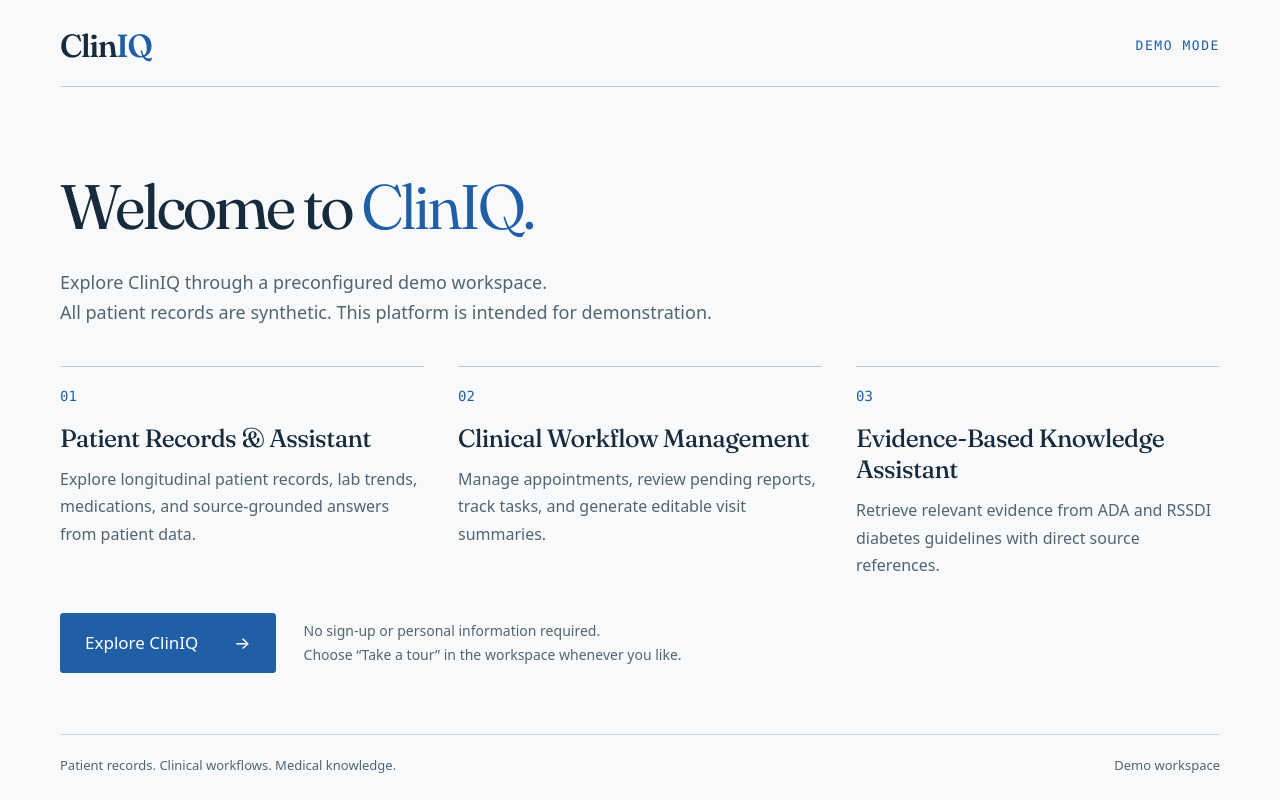
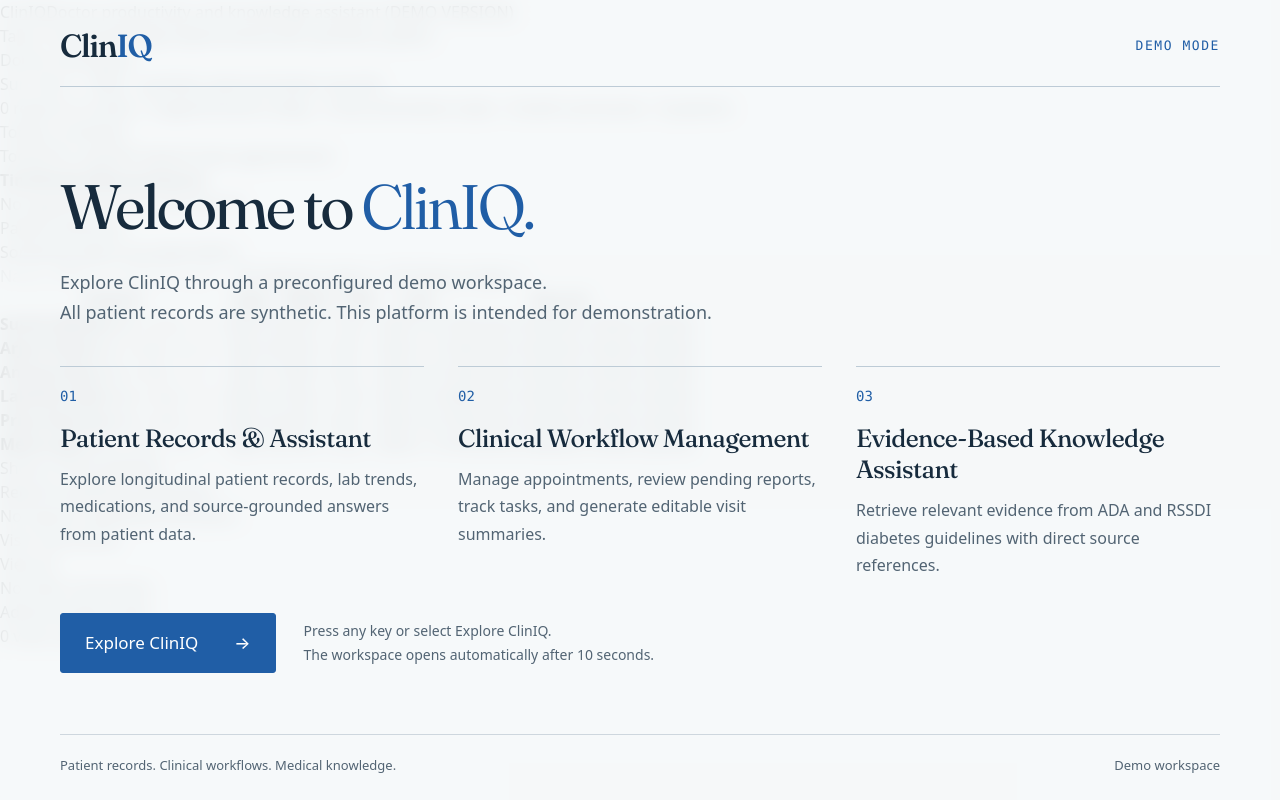
Before and after one commit to apurbaxx/diabates-care-assistant, a Next.js app: page / in a window 1280 px wide. Built offline with nearby package versions, Linux system fonts and the light colour scheme.

Commit message:
implement better Accessibility of welcome screen

```diff
--- a/components/shared/WelcomeExperience.module.css
+++ b/components/shared/WelcomeExperience.module.css
@@ -1,5 +1,5 @@
-.dialog { --welcome-ink:#172b3d; --welcome-muted:#526473; --welcome-blue:#205ea6; position:fixed; inset:0; margin:auto; width:100%; max-width:none; height:100%; max-height:none; padding:0; border:0; background:#f7f9fa; color:var(--welcome-ink); overflow-y:auto; overscroll-behavior:contain; font-family:var(--font-sans); }
-.dialog::backdrop { background:#f7f9fa; }
+.dialog { --welcome-ink:#172b3d; --welcome-muted:#526473; --welcome-blue:#205ea6; position:fixed; inset:0; margin:auto; width:100%; max-width:none; height:100%; max-height:none; padding:0; border:0; background:rgb(247 249 250 / 82%); color:var(--welcome-ink); overflow-y:auto; overscroll-behavior:contain; font-family:var(--font-sans); }
+.dialog::backdrop { background:rgb(237 243 249 / 30%); backdrop-filter:blur(10px); -webkit-backdrop-filter:blur(10px); }
 .shell { width:min(1160px,calc(100% - 112px)); min-height:100%; margin:auto; display:flex; flex-direction:column; }
 .header { display:flex; justify-content:space-between; align-items:center; gap:24px; padding:30px 0 24px; }
 .wordmark { font:550 32px/1 var(--font-heading); letter-spacing:-1.4px; }
--- a/components/shared/WelcomeExperience.tsx
+++ b/components/shared/WelcomeExperience.tsx
@@ -1,6 +1,6 @@
 "use client";
 
-import { createContext, useContext, useEffect, useRef, useState } from "react";
+import { createContext, useCallback, useContext, useEffect, useRef, useState } from "react";
 import styles from "./WelcomeExperience.module.css";
 
 const STORAGE_KEY = "cliniq:welcome:v1";
@@ -50,14 +50,22 @@ export function WelcomeExperience({ ready, children }: { ready: boolean; childre
     const timer=window.setTimeout(()=>setShowDemo(false),5000);
     return ()=>window.clearTimeout(timer);
   },[complete]);
-  function enterWorkspace(){
+  const enterWorkspace=useCallback(()=>{
     try {localStorage.setItem(STORAGE_KEY,JSON.stringify({completed:true,mode:"demo"}));} catch { /* Entry also works without browser storage. */ }
     setVisible(false);
-  }
+  },[]);
+  useEffect(()=>{
+    if(!ready || !visible || phase!=="welcome")return;
+    const timer=window.setTimeout(enterWorkspace,10000);
+    return ()=>window.clearTimeout(timer);
+  },[ready,visible,phase,enterWorkspace]);
   return <WelcomeCompleteContext.Provider value={complete}>
     {complete && showDemo && <div className={styles.demoBar} role="note"><strong>Demo Mode</strong><span>Synthetic patient records. For demonstration.</span></div>}
     {children}
-    {ready && visible && <dialog ref={dialog} className={styles.dialog} aria-labelledby="welcome-heading" aria-describedby={phase==="welcome" ? "welcome-description" : undefined} onCancel={event=>event.preventDefault()}>
+    {ready && visible && <dialog ref={dialog} className={styles.dialog} aria-labelledby="welcome-heading" aria-describedby={phase==="welcome" ? "welcome-description" : undefined} onCancel={event=>event.preventDefault()} onKeyDown={event=>{
+      if(phase!=="welcome" || event.repeat || event.nativeEvent.isComposing || event.ctrlKey || event.metaKey || event.altKey || ["Tab","Shift","Control","Alt","Meta"].includes(event.key))return;
+      event.preventDefault();event.stopPropagation();enterWorkspace();
+    }}>
       <div className={styles.shell}>
         <header className={styles.header}><span className={styles.wordmark}>Clin<span>IQ</span></span><span className={styles.eyebrow}>DEMO MODE</span></header>
         <div className={styles.rule}/>
@@ -69,7 +77,7 @@ export function WelcomeExperience({ ready, children }: { ready: boolean; childre
             <article className={styles.feature}><span className={styles.number}>02</span><h2>Clinical Workflow Management</h2><p>Manage appointments, review pending reports, track tasks, and generate editable visit summaries.</p></article>
             <article className={styles.feature}><span className={styles.number}>03</span><h2>Evidence-Based Knowledge Assistant</h2><p>Retrieve relevant evidence from ADA and RSSDI diabetes guidelines with direct source references.</p></article>
           </div>
-          <div className={styles.actions}><button type="button" className={styles.primaryButton} onClick={enterWorkspace}>Explore ClinIQ <span aria-hidden="true">&rarr;</span></button><span>No sign-up or personal information required.<br/>Choose &ldquo;Take a tour&rdquo; in the workspace whenever you like.</span></div>
+          <div className={styles.actions}><button type="button" className={styles.primaryButton} onClick={enterWorkspace}>Explore ClinIQ <span aria-hidden="true">&rarr;</span></button><span>Press any key or select Explore ClinIQ.<br/>The workspace opens automatically after 10 seconds.</span></div>
         </main>}
         <footer className={styles.footer}><span>Patient records. Clinical workflows. Medical knowledge.</span><span>Demo workspace</span></footer>
       </div>
--- a/tests/welcome-demo-ui.cjs
+++ b/tests/welcome-demo-ui.cjs
@@ -39,8 +39,14 @@ const key='cliniq:welcome:v1';
   assert((await dialog.locator('article p').evaluateAll(els=>els.map(el=>parseFloat(getComputedStyle(el).fontSize)))).every(size=>size>=16));
   assert(await dialog.getByRole('heading',{level:1}).evaluate(el=>el.getBoundingClientRect().top>=0),'Mobile starts at the introduction, not the lower CTA');
   await mobile.screenshot({path:'test-results/welcome-demo-mobile.png',fullPage:true});
-  await mobile.getByRole('button',{name:'Explore ClinIQ',exact:true}).click();await dialog.waitFor({state:'hidden'});
+  await mobile.keyboard.press('k');await dialog.waitFor({state:'hidden'});
   await mobile.getByRole('note').getByText('Demo Mode',{exact:true}).waitFor();
+  const automatic=await browser.newPage({reducedMotion:'reduce'});automatic.on('pageerror',e=>errors.push(e.message));
+  await automatic.addInitScript(()=>localStorage.setItem('cliniq:workspace-tour:v1','seen'));
+  await automatic.goto(base);const automaticWelcome=automatic.getByRole('dialog',{name:'Welcome to ClinIQ.'});await automaticWelcome.waitFor();
+  const started=Date.now();await automaticWelcome.waitFor({state:'hidden',timeout:12000});assert(Date.now()-started>=9000,'Automatic entry waits ten seconds after the welcome appears');
+  await automatic.getByRole('heading',{name:'Doctor workspace',exact:true}).waitFor();
+  assert.deepEqual(await automatic.evaluate(k=>JSON.parse(localStorage.getItem(k)),key),{completed:true,mode:'demo'});
   assert.deepEqual(errors,[]);
   console.log('PASS: one-step demo entry, no personal information, feature highlights, readable desktop/mobile text, responsive layout, optional tour, legacy completion, persistence and blocked storage');
  }finally{await browser.close();}
```
